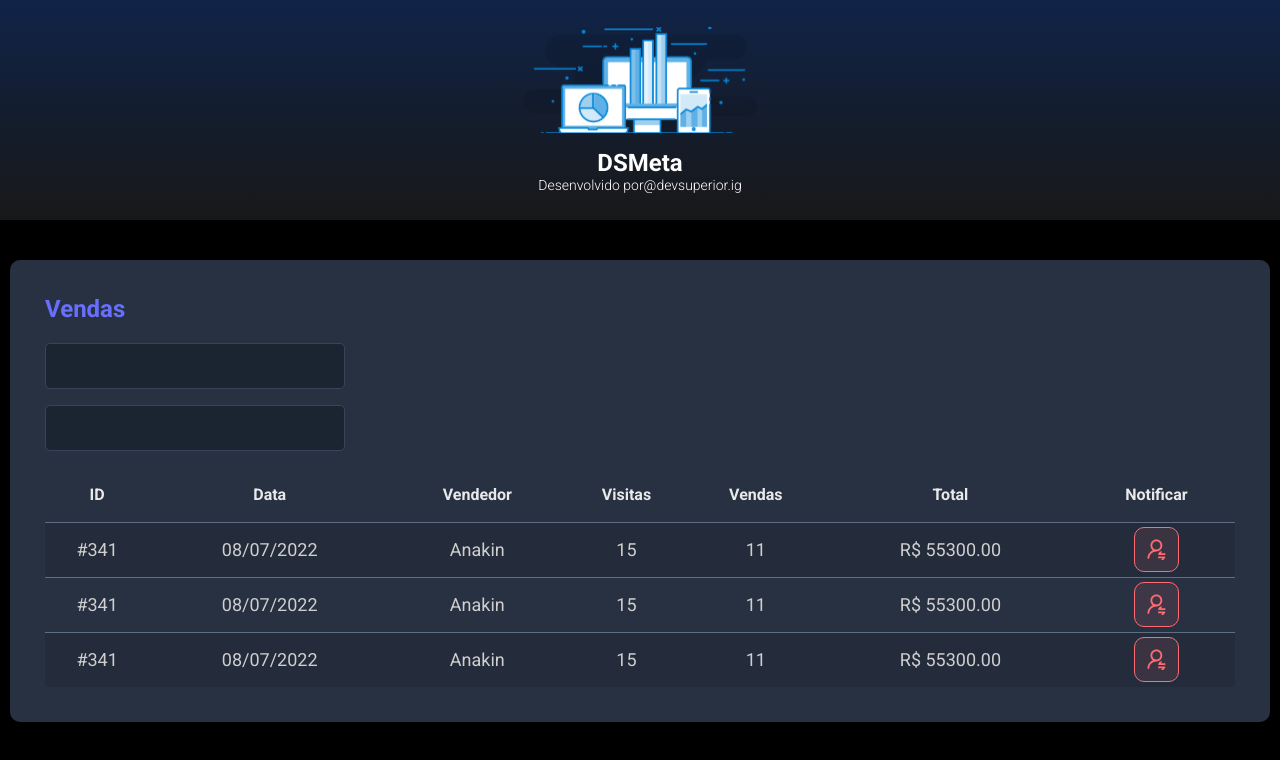
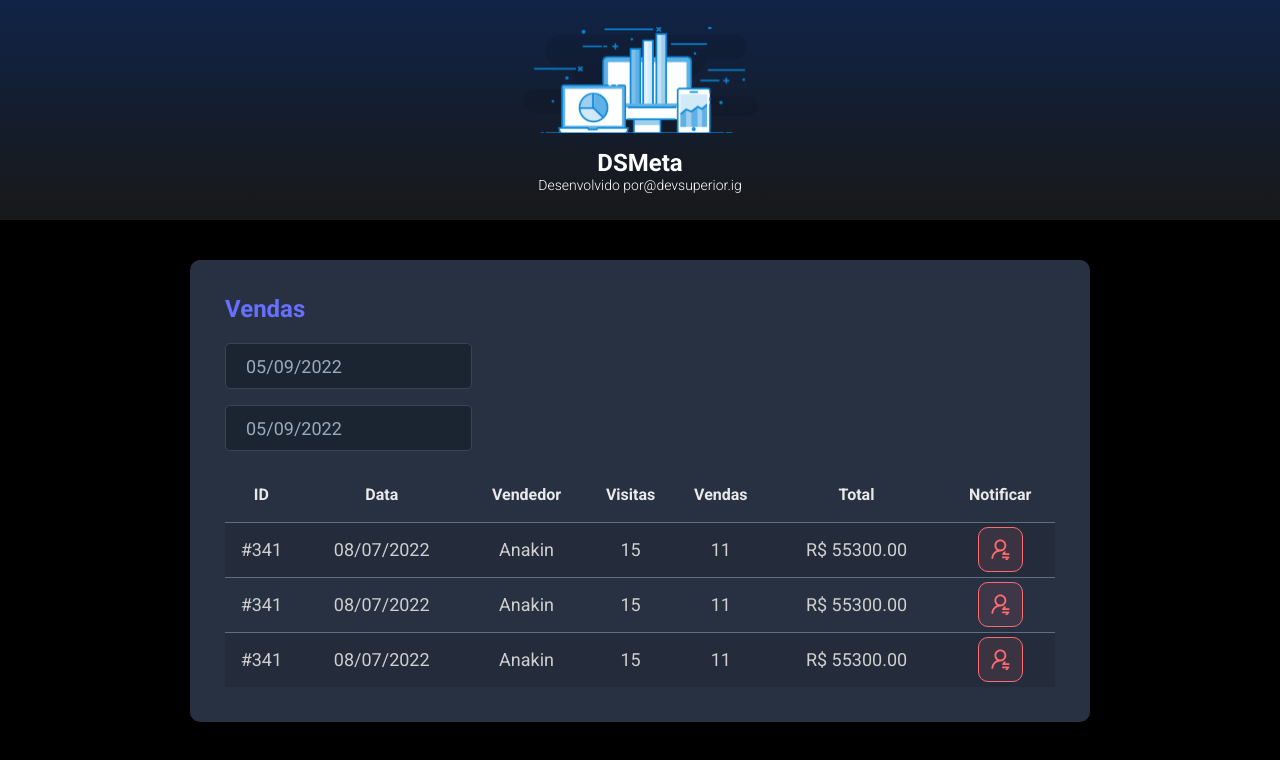
Before and after one commit to Narducci/dsmeta, a React (Vite) app in the folder frontend/: page / in a window 1280 px wide. Shown: the top 760 px of the page. Built offline with nearby package versions, Linux system fonts and the light colour scheme.

Commit message:
Datepicker + correção CSS

```diff
--- a/frontend/package.json
+++ b/frontend/package.json
@@ -9,7 +9,9 @@
     "preview": "vite preview"
   },
   "dependencies": {
+    "@types/react-datepicker": "4.4.2",
     "react": "^18.2.0",
+    "react-datepicker": "4.8.0",
     "react-dom": "^18.2.0"
   },
   "devDependencies": {
--- a/frontend/src/App.tsx
+++ b/frontend/src/App.tsx
@@ -7,7 +7,7 @@
       <Header />
       <main>
         <section id="sales">
-          <div className="desmeta-container">
+          <div className="dsmeta-container">
             <SalesCard />
           </div>
         </section>
--- a/frontend/src/assets/components/SalesCard/index.tsx
+++ b/frontend/src/assets/components/SalesCard/index.tsx
@@ -1,3 +1,5 @@
+import DatePicker from "react-datepicker";
+import "react-datepicker/dist/react-datepicker.css";
 import NotificationButton from '../NotificationButton'
 import './styles.css'
 
@@ -7,10 +9,20 @@
             <h2 className="dsmeta-sales-title">Vendas</h2>
             <div>
                 <div className="dsmeta-form-control-container">
-                    <input className="dsmeta-form-control" type="text" />
+                    <DatePicker
+                        selected={new Date()}
+                        onChange={(date: Date) => { }}
+                        className="dsmeta-form-control"
+                        dateFormat="dd/MM/yyyy"
+                    />
                 </div>
                 <div className="dsmeta-form-control-container">
-                    <input className="dsmeta-form-control" type="text" />
+                    <DatePicker
+                        selected={new Date()}
+                        onChange={(date: Date) => { }}
+                        className="dsmeta-form-control"
+                        dateFormat="dd/MM/yyyy"
+                    />
                 </div>
             </div>
 
```
Also changed, not shown: 1 other file (tests, documents, lock files or other folders).
